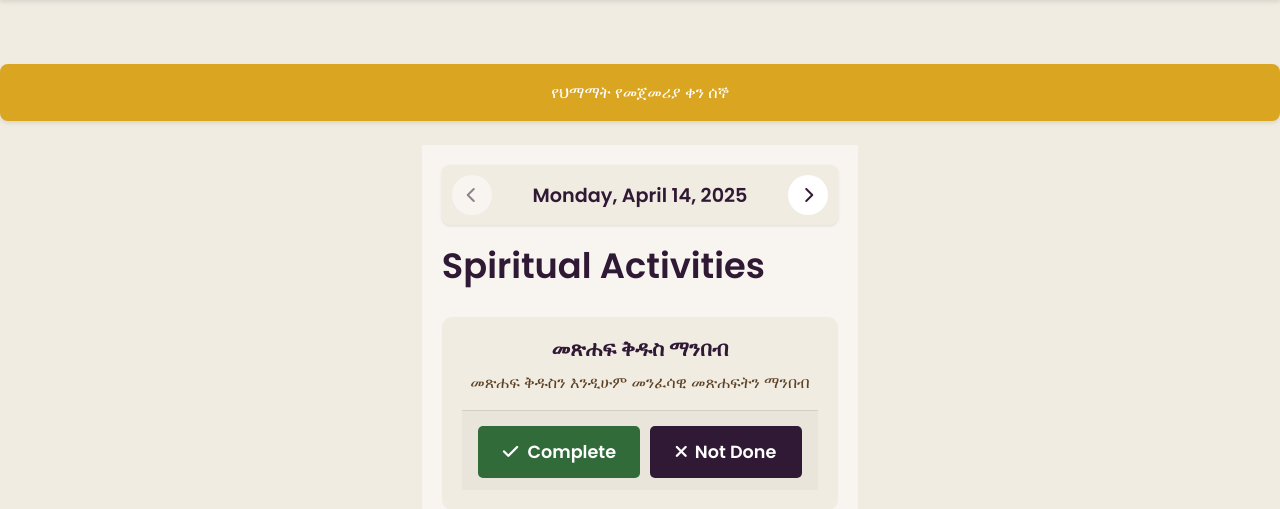
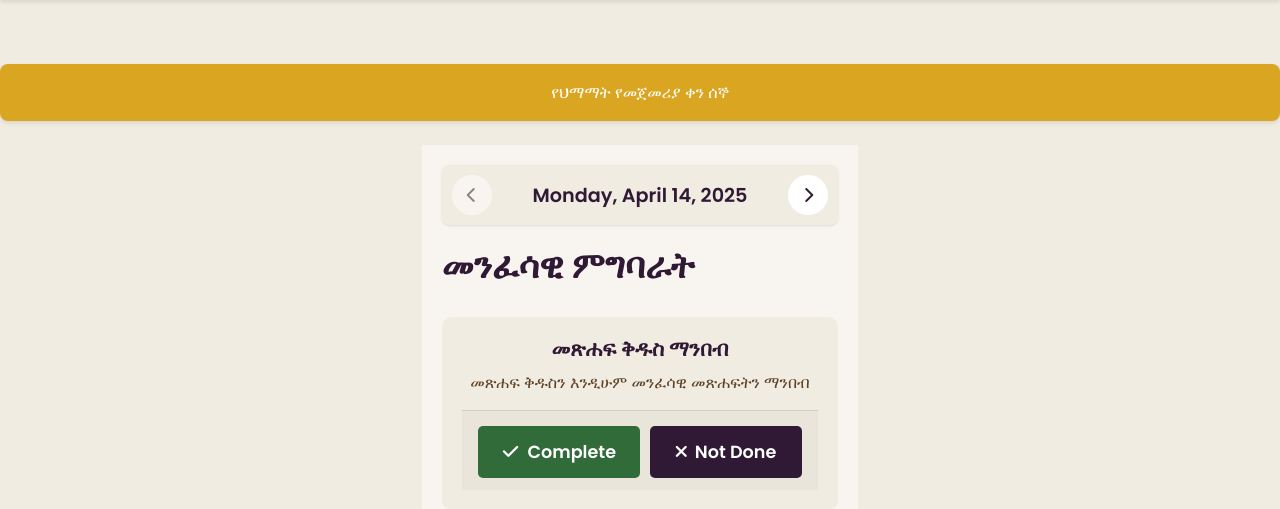
Before and after one commit to abela7/Hmamat, a PHP site: page /user/dashboard.php in a window 1280 px wide. Shown: the part 74-583 px from the top of the page. Run offline with PHP 8.4, Linux system fonts and the light colour scheme; a user stored in the database is signed in; data comes from the database, SQL or seed files in the repository; data that the repository does not hold is empty; some libraries are stand-ins or nearby versions.

Commit message:
ነውነው

```diff
--- a/user/dashboard.php
+++ b/user/dashboard.php
@@ -292,9 +292,9 @@ include_once '../includes/user_header.php';
 
     <!-- Spiritual Activities Title -->
     <div class="activity-title-section">
-        <h1 class="main-title">Spiritual Activities</h1>
+        <h3 class="main-title">መንፈሳዊ ምግባራት</h3>
         <?php if ($language === 'am'): ?>
-        <h2 class="amharic-title">መጽሐፍ ቅዱስ ማንበብ</h2>
+
         <?php endif; ?>
     </div>
 
```
